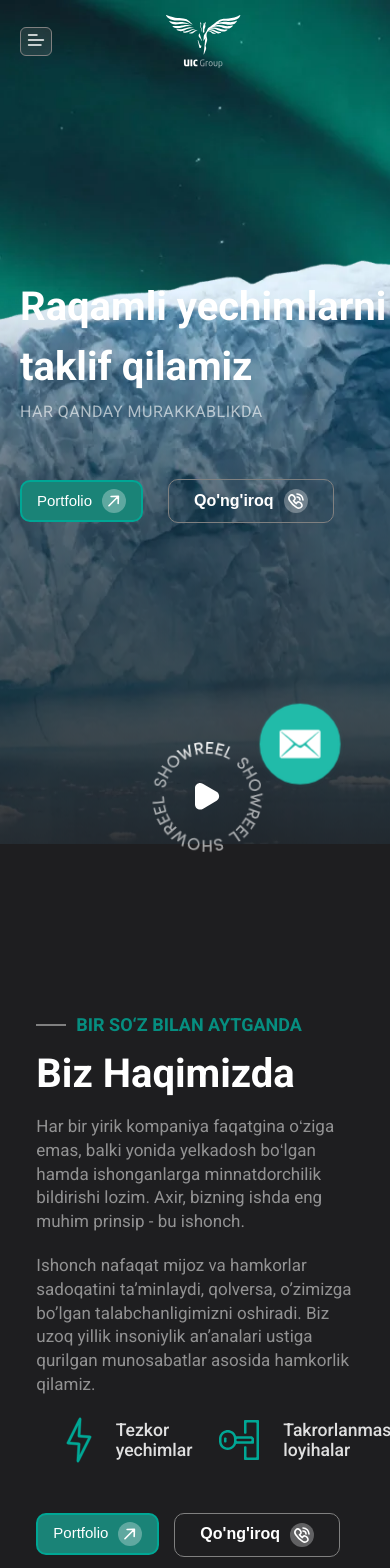
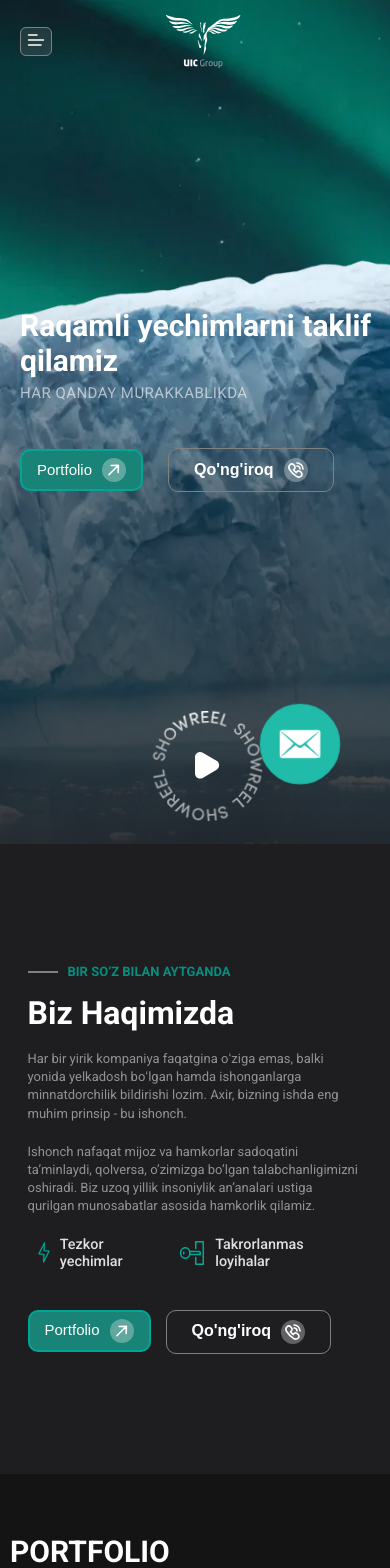
Before and after one commit to Javohir003/uic-demo, a React (Vite) app: page / in a window 390 px wide. Shown: the top 1568 px of the page. Built offline with nearby package versions, Linux system fonts and the light colour scheme; no server answers.

Commit message:
new updated mobilenews 23.06.2024

```diff
--- a/src/Home/Home.css
+++ b/src/Home/Home.css
@@ -159,4 +159,14 @@
   .Home-Page-Parent .Navbar-And-Home-Page .Home-Page-Text .Home-Page-Text-Left p {
     font-size: 16px;
   }
+}
+@media (max-width: 450px) {
+  .Home-Page-Parent .Navbar-And-Home-Page .Home-Page-Text .Home-Page-Text-Left h1 {
+    font-size: 30px !important;
+    line-height: 35px !important;
+  }
+  .Home-Page-Parent .Navbar-And-Home-Page .Home-Page-Text .Home-Page-Text-Left p {
+    font-size: 15px !important;
+    margin-bottom: 40px !important;
+  }
 }/*# sourceMappingURL=Home.css.map */
--- a/src/Home/Home.scss
+++ b/src/Home/Home.scss
@@ -192,3 +192,22 @@
     }
   }
 }
+
+@media (max-width: 450px) {
+  .Home-Page-Parent {
+    .Navbar-And-Home-Page {
+      .Home-Page-Text {
+        .Home-Page-Text-Left {
+          h1 {
+            font-size: 30px !important;
+            line-height: 35px !important;
+          }
+          p{
+            font-size: 15px !important;
+            margin-bottom: 40px !important;
+          }
+        }
+      }
+    }
+  }
+}
--- a/src/Partnyor/Partnyor.jsx
+++ b/src/Partnyor/Partnyor.jsx
@@ -57,7 +57,7 @@ const Partnyor = () => {
               className="mySwiper"
           >
             {partnyorData.map((partnyor) => (
-              <SwiperSlide >
+              <SwiperSlide key={partnyor.id}>
                 <a href={partnyor.url} target="_blank">
                   <img src={partnyor.imageLogo} alt="" />
                 </a>
--- a/src/Second-Page/SecondPage.css
+++ b/src/Second-Page/SecondPage.css
@@ -299,4 +299,77 @@
     justify-content: space-around;
     margin-bottom: 50px;
   }
+}
+@media (max-width: 650px) {
+  .title-second-page span {
+    transition: all 0.8s !important;
+    font-size: 15px !important;
+  }
+  .title {
+    transition: all 0.8s !important;
+    font-size: 36px !important;
+  }
+  .title-text p {
+    transition: all 0.8s !important;
+    font-size: 15px !important;
+  }
+  .Second-Page-Quick-Sort {
+    gap: 20px !important;
+  }
+  .Second-Page-Quick-Sort .Quick-Sort-Left {
+    transition: all 0.8s !important;
+    width: auto !important;
+    gap: 10px !important;
+  }
+  .Second-Page-Quick-Sort .Quick-Sort-Left img {
+    width: 15% !important;
+  }
+  .Second-Page-Quick-Sort .Quick-Sort-Right {
+    transition: all 0.8s !important;
+    gap: 11px !important;
+    width: auto !important;
+  }
+  .Second-Page-Quick-Sort .Quick-Sort-Right img {
+    width: 18% !important;
+  }
+  .Second-Page-Quick-Sort .icon-bottom-text {
+    font-size: 1rem !important;
+  }
+}
+@media (max-width: 450px) {
+  .title-second-page span {
+    transition: all 0.8s !important;
+    font-size: 13px !important;
+  }
+  .title {
+    transition: all 0.8s !important;
+    font-size: 32px !important;
+  }
+  .title-text p {
+    transition: all 0.8s !important;
+    font-size: 13px !important;
+  }
+  .Second-Page-Parent {
+    padding: 120px 0px !important;
+  }
+  .Second-Page-Quick-Sort {
+    margin-bottom: 40px !important;
+  }
+  .Second-Page-Quick-Sort .Quick-Sort-Left {
+    transition: all 0.8s !important;
+    width: auto !important;
+  }
+  .Second-Page-Quick-Sort .Quick-Sort-Left img {
+    width: 10% !important;
+  }
+  .Second-Page-Quick-Sort .Quick-Sort-Right {
+    transition: all 0.8s !important;
+    width: auto !important;
+  }
+  .Second-Page-Quick-Sort .Quick-Sort-Right img {
+    width: 14% !important;
+  }
+  .Second-Page-Quick-Sort .icon-bottom-text {
+    font-size: 0.9rem !important;
+  }
 }/*# sourceMappingURL=SecondPage.css.map */
--- a/src/Second-Page/SecondPage.scss
+++ b/src/Second-Page/SecondPage.scss
@@ -321,3 +321,92 @@
     }
   }
 }
+
+@media (max-width: 650px){
+  .title-second-page{
+    span{
+      transition: all 0.8s !important;
+
+      font-size: 15px !important;
+    }
+  }
+  .title{
+    transition: all 0.8s !important;
+
+    font-size: 36px !important;
+  }
+  .title-text{
+    p{
+      transition: all 0.8s !important;
+
+      font-size: 15px !important;
+    }
+  }
+  .Second-Page-Quick-Sort{
+    gap: 20px !important;
+    .Quick-Sort-Left{
+      transition: all 0.8s !important;
+      width: auto !important;
+      gap: 10px !important;
+      img{
+        width: 15% !important;
+      }
+    }
+    .Quick-Sort-Right{
+      transition: all 0.8s !important;
+      gap: 11px !important;
+      width: auto !important;
+      img{
+        width: 18% !important;
+      }
+    }
+    .icon-bottom-text{
+      font-size: 1rem !important;
+    }
+  }
+}
+
+@media (max-width: 450px){
+  .title-second-page{
+    span{
+      transition: all 0.8s !important;
+
+      font-size: 13px !important;
+    }
+  }
+  .title{
+    transition: all 0.8s !important;
+
+    font-size: 32px !important;
+  }
+  .title-text{
+    p{
+      transition: all 0.8s !important;
+
+      font-size: 13px !important;
+    }
+  }
+  .Second-Page-Parent{
+    padding: 120px 0px !important;
+  }
+  .Second-Page-Quick-Sort{
+    margin-bottom: 40px !important;
+    .Quick-Sort-Left{
+      transition: all 0.8s !important;
+      width: auto !important;
+      img{
+        width: 10% !important;
+      }
+    }
+    .Quick-Sort-Right{
+      transition: all 0.8s !important;
+      width: auto !important;
+      img{
+        width: 14% !important;
+      }
+    }
+    .icon-bottom-text{
+      font-size: 0.9rem !important;
+    }
+  }
+}
--- a/src/Servicess/Servicess.jsx
+++ b/src/Servicess/Servicess.jsx
@@ -12,7 +12,6 @@ function Servicess() {
       try {
         const servicesdata = await fetch("https://ptiuaaoxezklmpprwjpx.supabase.co/storage/v1/object/sign/data/info.json?token=eyJhbGciOiJIUzI1NiIsInR5cCI6IkpXVCJ9.eyJ1cmwiOiJkYXRhL2luZm8uanNvbiIsImlhdCI6MTcxODk2NzM3NCwiZXhwIjoxNzUwNTAzMzc0fQ.DVsJEpqKmQibj_wiaPlyBCkNuVkTzNlLa73kGOxYiOM&t=2024-06-21T10%3A56%3A14.114Z");
         const response = await servicesdata.json();
-        console.log(response.servicesData);
         setServicesdata(response.servicesData);
       } catch (error) {
         console.error("Servicesdan data kelmayopti ", error);
```
Also changed, not shown: 2 other files (tests, documents, lock files or other folders).
